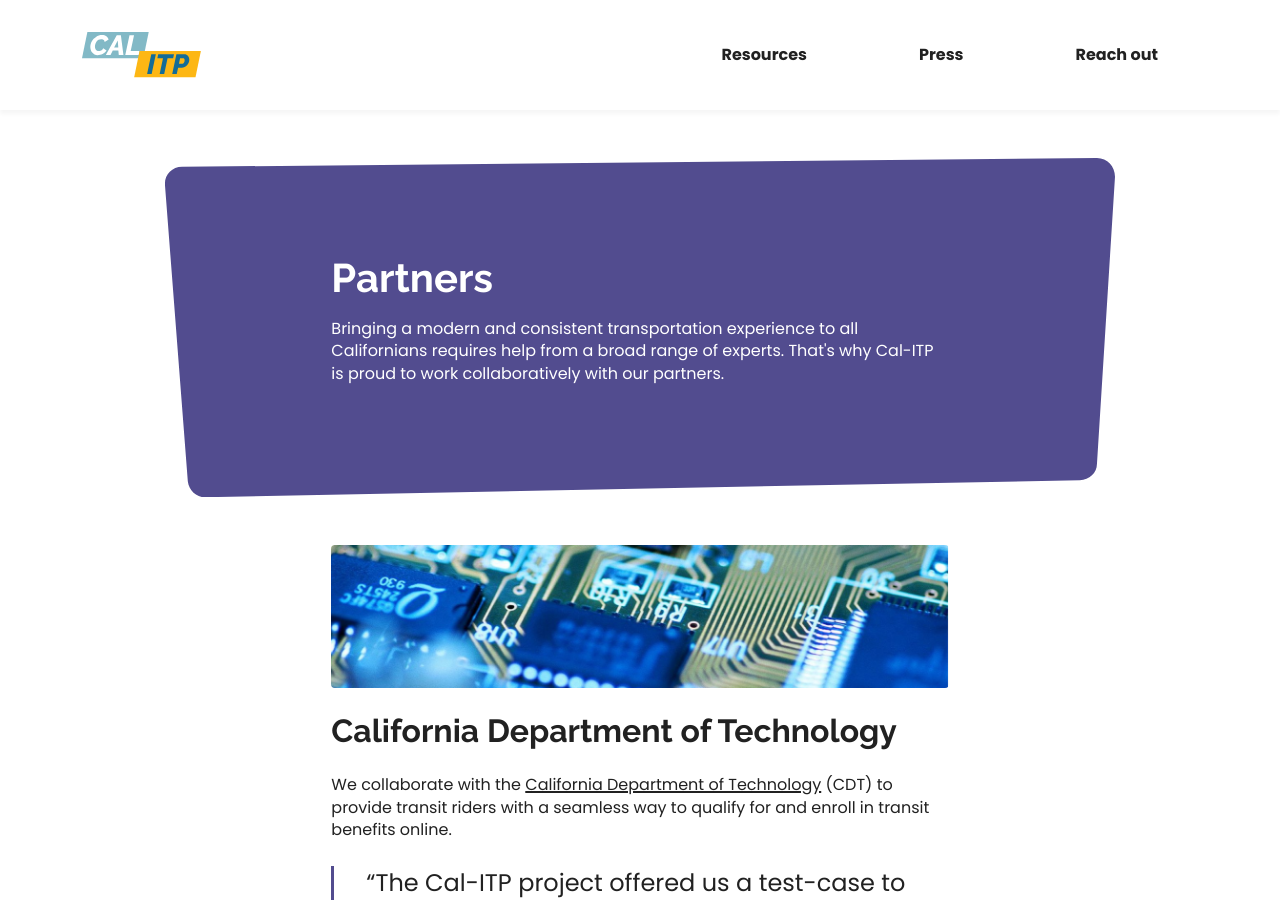
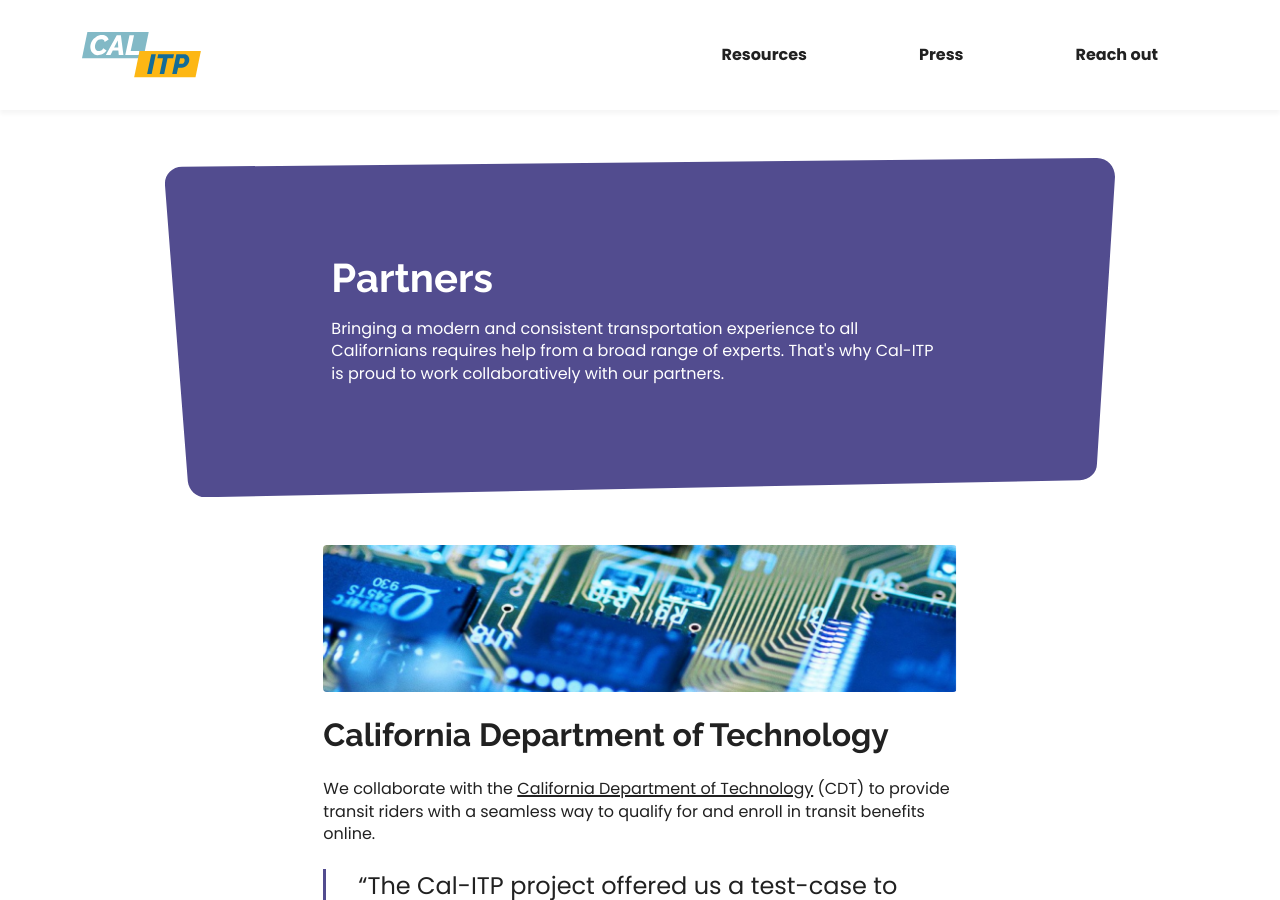
Before and after one commit to cal-itp/calitp.org, a Jekyll site: the page built from src/partners.html, in a window 1280 px wide and 900 px high. Built offline with Jekyll 4.4.1, drawn with Linux system fonts in a browser that asks for light colours.

Commit message:
fix(partners): contact area spacing

```diff
--- a/src/_includes/contact.html
+++ b/src/_includes/contact.html
@@ -20,7 +20,7 @@
   </clipPath>
 </svg>
 
-<section class="row justify-content-md-center mt-5 mb-5 pb-5 align-content-stretch">
+<section class="row justify-content-md-center mt-md-5 mb-5 pb-5 align-content-stretch">
   <div class="col-12 col-md-4">
     <div class="background-calitp-blue pt-3 pt-md-5 px-3 text-center clipped-contact-end">
       <picture
--- a/src/partners.html
+++ b/src/partners.html
@@ -19,7 +19,7 @@
 </div>
 
 <section class="row justify-content-center">
-  <div class="col-10">
+  <div class="col-md-10 col-11 px-0 mx-0">
     <div class="offset-md-2 col-md-8 mt-md-4 mt-2">
       <section class="pb-md-2">
         <img class="w-100 rounded-1" src="/images/partners-cdt-background.png" />
```
